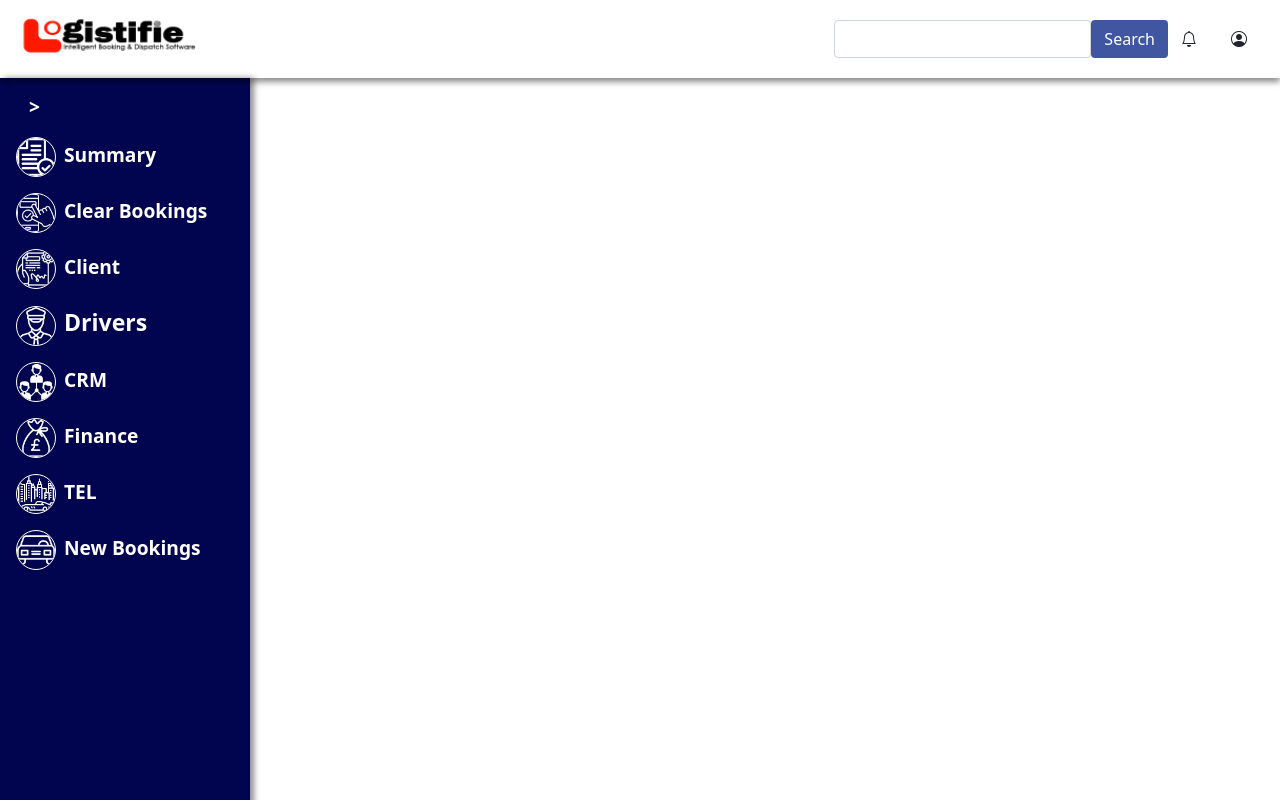
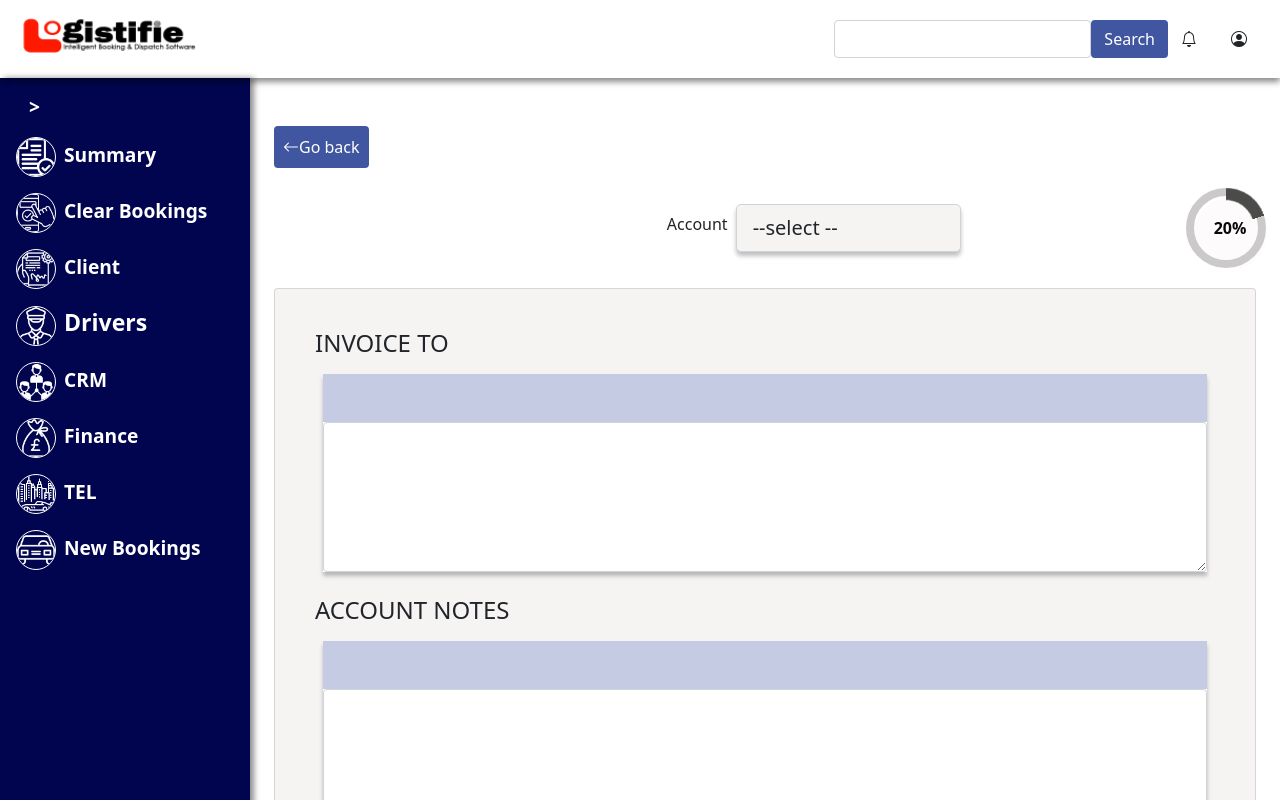
Before and after one commit to nehakumari0201/logitifieBootstrap, an Angular app in the folder logitifieBootstrap/: page /clientForm2 in a window 1280 px wide. Before the commit this address led to /. Shown: the top 800 px of the page. Built offline with nearby package versions, Linux system fonts and the light colour scheme.

Commit message:
complete

```diff
--- a/logitifieBootstrap/src/app/app-routing.module.ts
+++ b/logitifieBootstrap/src/app/app-routing.module.ts
@@ -1,3 +1,4 @@
+import { ClientForm2Component } from './client-form2/client-form2.component';
 import { ClientFormComponent } from './client-form/client-form.component';
 import { ProgressbarComponent } from './progressbar/progressbar.component';
 import { SidenavComponent } from './sidenav/sidenav.component';
@@ -10,7 +11,8 @@ const routes: Routes = [
   {path:'',redirectTo:'logitifieForm',pathMatch:'full'},
   // {path:'sidenav',component:SidenavComponent}
   {path:'progressBar',component:ProgressbarComponent},
-  {path:'clientForm',component:ClientFormComponent}
+  {path:'clientForm',component:ClientFormComponent},
+  {path:'clientForm2',component:ClientForm2Component}
 ];
 
 @NgModule({
--- a/logitifieBootstrap/src/app/client-form/client-form.component.html
+++ b/logitifieBootstrap/src/app/client-form/client-form.component.html
@@ -138,7 +138,7 @@
           </select>
            </div>
            <div class="d-grid  d-md-flex justify-content-md-end ">
-            <button class="btn btncolor p-2  " type="button" routerLink="/clientForm">Next<i class="bi bi-arrow-right"></i></button>
+            <button class="btn btncolor p-2  " type="button" routerLink="/clientForm2">Next<i class="bi bi-arrow-right"></i></button>
         </div>
         </div>
          <!-- <div class="row">
--- a/logitifieBootstrap/src/app/client-form2/client-form2.component.css
+++ b/logitifieBootstrap/src/app/client-form2/client-form2.component.css
@@ -0,0 +1,37 @@
+.cards
+{
+  width:100%;
+   background: #F6F3F3;
+   height: fit-content;
+}
+.btncolor
+{background: #4056A1;
+  color: white;
+}
+.center{
+  width:30%;
+  margin: auto;
+  margin-left: 40%;
+}
+
+.box1
+{
+  background: #F6F3F3;
+  box-shadow: 0px 4px 4px rgba(0, 0, 0, 0.25);
+  border-radius: 5px;
+}
+.textarea
+{
+  box-shadow: 0px 4px 4px rgba(0, 0, 0, 0.25);
+  background: white;
+}
+.texthead
+{
+  background: #C5CBE3;
+  width: 100%;
+}
+
+.btncolor
+{background: #4056A1;
+  color: white;
+}
--- a/logitifieBootstrap/src/app/client-form2/client-form2.component.html
+++ b/logitifieBootstrap/src/app/client-form2/client-form2.component.html
@@ -1 +1,49 @@
-<p>client-form2 works!</p>
+
+<div class="d-grid d-md-flex  mt-4 ">
+  <button class="btn btncolor me-md-2 p-2" type="button" routerLink="/clientForm"> <i class="bi bi-arrow-left"></i>Go back</button>
+</div>
+<div class="d-flex flex-lg-row justify-content-end">
+  <div class="d-grid gap-2 d-md-flex  input-group-lg  center">
+    <label class="mt-2 size" >Account</label>
+    <select class="form-control  box1 " >
+      <option label="--select  --"></option>
+      <option value="Coporate">Coporate</option>
+      <option value="SubContractor">SubContractor</option>
+      <option value="New Applicant">New Applicant</option>
+      <option value="Individual">Individual</option>
+    </select>
+  </div>
+  <div>
+    <app-progressbar></app-progressbar>
+  </div>
+  </div>
+  <div class="card cards">
+    <div class="card-body">
+     <div class="m-4">
+       <form>
+         <h4>INVOICE TO</h4>
+         <div class="d-flex flex-column bd-highlight mb-3">
+          <div class="textarea m-2">
+           <div class="texthead p-4">
+           </div>
+            <textarea class="form-control"  style="height: 150px"></textarea>
+          </div>
+         </div>
+         <h4>ACCOUNT NOTES
+        </h4>
+         <div class="d-flex flex-column bd-highlight mb-3">
+          <div class="textarea m-2">
+           <div class="texthead p-4">
+           </div>
+            <textarea class="form-control"  style="height: 150px"></textarea>
+          </div>
+         </div>
+         <div class="d-grid  d-md-flex justify-content-md-end ">
+          <button class="btn btncolor p-2  " type="button" >Submit</button>
+      </div>
+       </form>
+
+</div>
+
+</div>
+</div>
```
